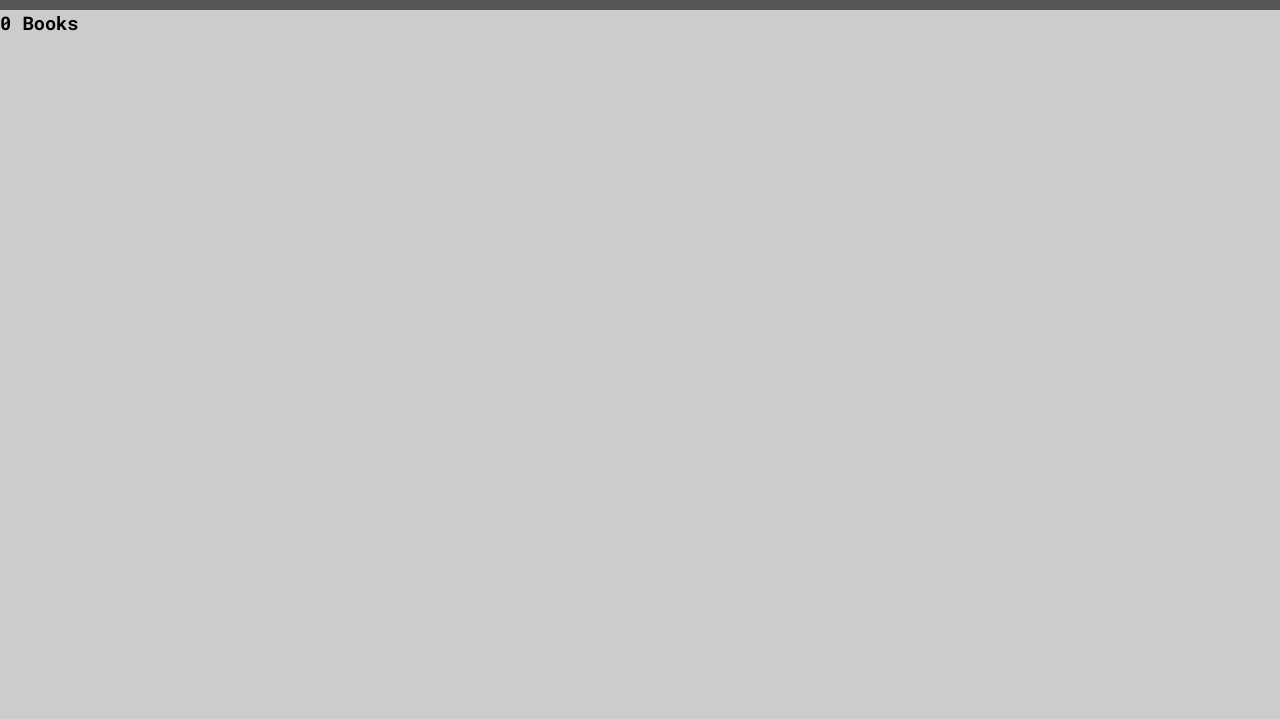
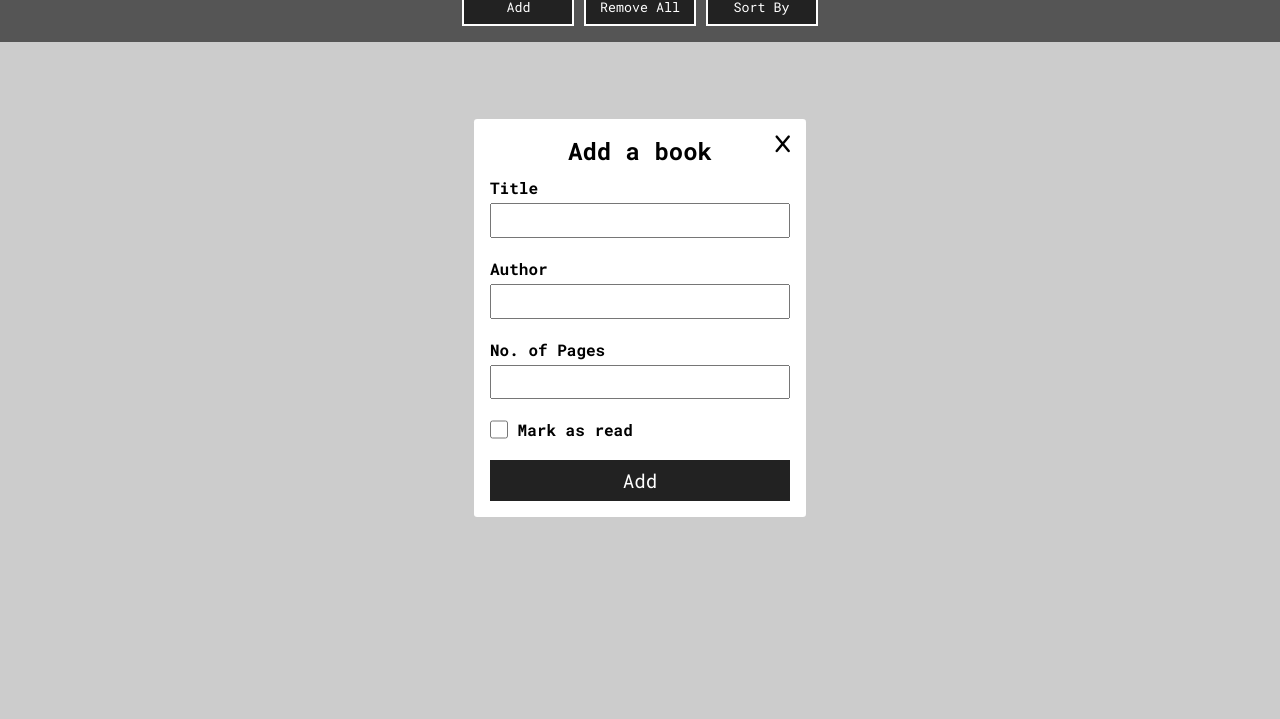
Before and after one commit to abdinali/library, a plain HTML site: page index.html in a window 1280 px wide. Shown: the part 81-800 px from the top of the page. Drawn offline with Linux system fonts and the light colour scheme.

Commit message:
Book form styling created

```diff
--- a/index.html
+++ b/index.html
@@ -28,8 +28,31 @@
             </div>
         </div>
     </header>
-    <div class="library-container">
-        <h3 id="book-count">0 Books</h3>
+    <!-- Library -->
+    <div class="container">
+        <form id="book-form">
+           <h2>
+                Add a book
+                <i id="close-form-btn" class="fa-solid fa-x"></i>
+           </h2>
+           <div class="form-input">
+                <label for="title">Title</label>
+                <input type="text" id="title">
+           </div>
+           <div class="form-input">
+                <label for="author">Author</label>
+                <input type="text" id="author">
+           </div>
+           <div class="form-input">
+                <label for="pages">No. of Pages</label>
+                <input type="number" id="pages">
+           </div>
+            <div class="form-input">
+                <input type="checkbox" id="read-status">
+                <label for="read-status">Mark as read</label>
+           </div>
+           <button type="submit" id="submit-btn">Add</button>
+        </form>
     </div>
     <script src="script.js"></script>
 </body>
--- a/style.css
+++ b/style.css
@@ -6,18 +6,22 @@
 }
 
 body {
-    position: relative;
     background-color: #CCC;
+    min-height: 100vh;
 }
 
+/* Header */
 header {
     background-color: #555;
     color: #fff;
     display: flex;
+    flex-direction: column;
+    gap: 10px;
     justify-content: space-between;
     align-items: center;
-    padding: 1.5rem 2rem;
+    padding: 1rem 0;
 }
+
 
 header .btn-container button {
     background-color: #222;
@@ -32,7 +36,78 @@ header .features {
     text-align: center;
 }
 
-header #book-count {
+.library-container {
+    position: relative;
+    display: flex;
+    justify-content: center;
+    align-items: center;
+}
+
+.library-container #book-count {
+    position: absolute;
+    left: 10px;
+    top: 5px;
+}
+
+/* Book Form */
+
+#book-form {
+    /* display: none;  */
+    position: absolute;
+    background-color: #fff;
+    padding: 1rem;
+    top: 25%;
+    left: 50%;
+    -webkit-transform: translateX(-50%);
+    transform: translateX(-50%);
+    border-radius: 0.2rem;
+}
+
+#book-form h2 {
+    position: relative;
+    text-align: center;
+    margin-bottom: 10px;
+}
+
+#book-form .form-input {
+    display: flex;
+    flex-direction: column;
+    gap: 5px;
+    margin-bottom: 20px;
+}
+
+#book-form .form-input:nth-of-type(4) {
+    flex-direction: row;
+    gap: 10px;
+}
+
+.form-input label {
+    font-weight: 700;
+}
+
+.form-input input {
+    width: 300px;
+    padding: 0.4rem;
+}
+
+.form-input:nth-of-type(4) input {
+    padding: 0;
+    width: 1.1rem;
+}
+
+#book-form button {
+    width: 100%;
+    background-color: #222;
+    color: #fff;
+    border: none;
+    padding: 0.5rem 0;
+    font-size: 1.2rem;
+    cursor: pointer;
+}
+
+#book-form #close-form-btn {
     position: absolute;
     right: 0;
+    cursor: pointer;
+    font-size: 1.2rem;
 }
```
